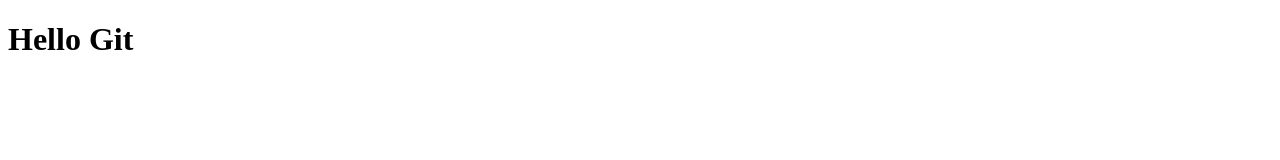
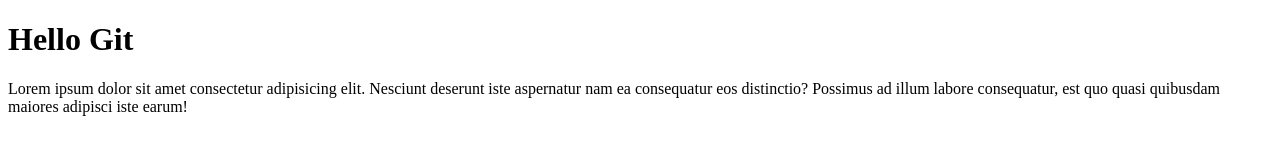
Before and after one commit to threerathon/trainig_git, a plain HTML site: page index.html in a window 1280 px wide. Drawn offline with Linux system fonts and the light colour scheme.

Commit message:
commit lorem

```diff
--- a/index.html
+++ b/index.html
@@ -8,5 +8,6 @@
 </head>
 <body>
     <h1>Hello Git</h1>
+    <p>Lorem ipsum dolor sit amet consectetur adipisicing elit. Nesciunt deserunt iste aspernatur nam ea consequatur eos distinctio? Possimus ad illum labore consequatur, est quo quasi quibusdam maiores adipisci iste earum!</p>
 </body>
 </html>
```
